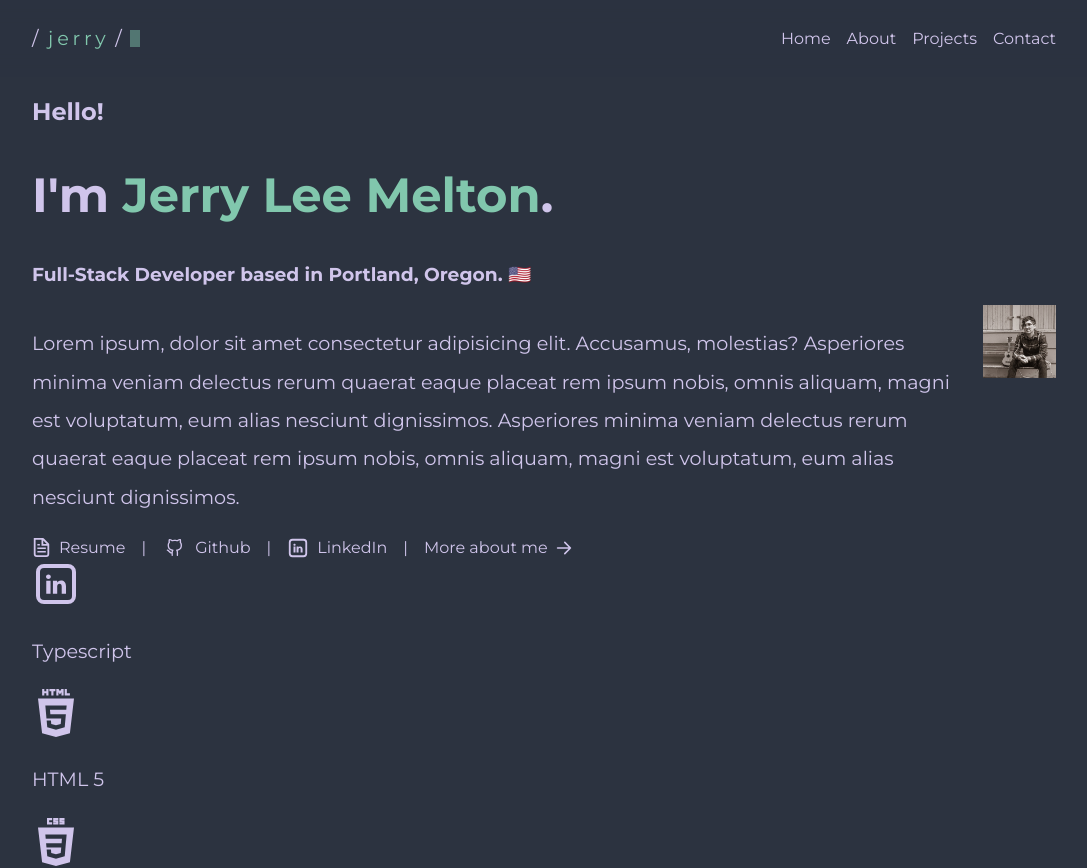
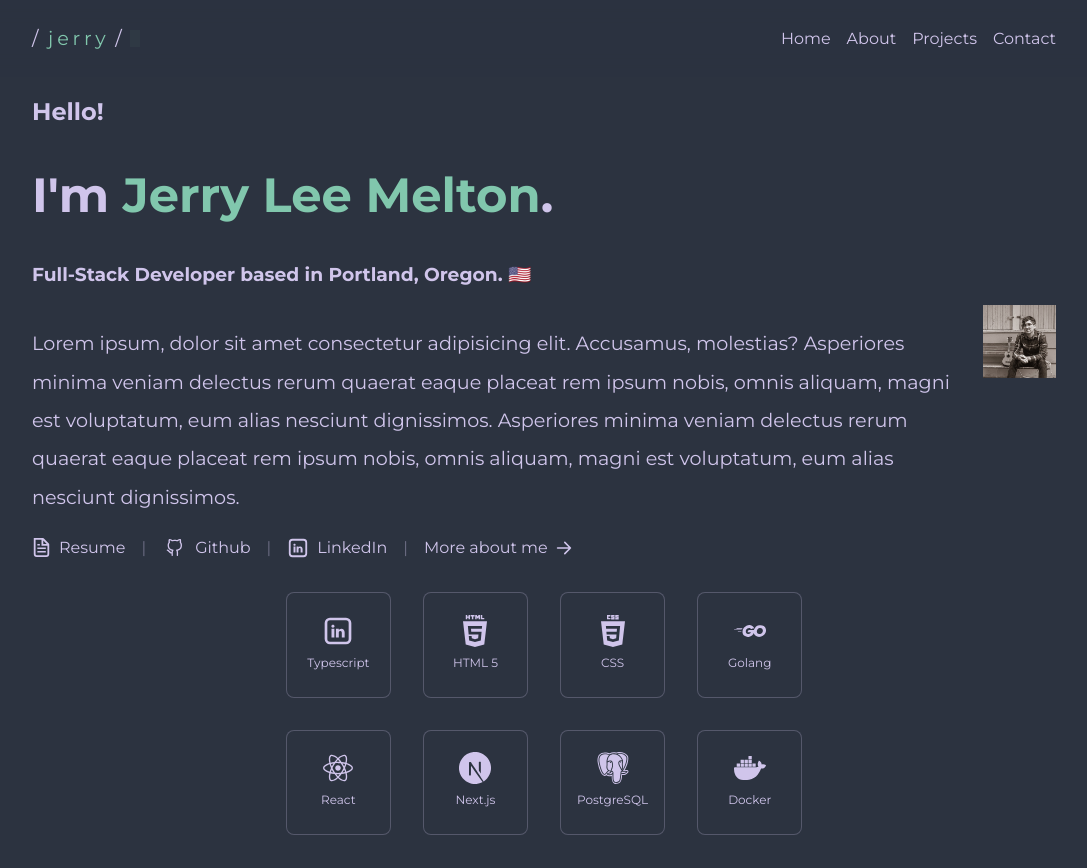
Before and after one commit to JerryLeeMelton/Trellis, a Next.js app: page / in a window 1280 px wide. Shown: the top 868 px of the page, without its empty margins (96-1183 px from the left). Built offline with nearby package versions, Linux system fonts and the light colour scheme.

Commit message:
CSS styling for SkillCard

```diff
--- a/app/page.tsx
+++ b/app/page.tsx
@@ -48,39 +48,39 @@ export default function Home() {
             <SVGIcon name="file" size={19} />
             Resume
           </a>
-          <span>|</span>
+          <span className="opacity-40">|</span>
           <a
-            href="https://github.com/jerrymelton"
+            href="https://github.com/JerryLeeMelton"
             target="_blank"
             rel="noopener noreferrer"
           >
             <SVGIcon name="github" size={25} />
             Github
           </a>
-          <span>|</span>
+          <span className="opacity-40">|</span>
           <a
-            href="https://linkedin.com/in/jerrymelton"
+            href="https://www.linkedin.com/in/jerryleemelton/"
             target="_blank"
             rel="noopener noreferrer"
           >
             <SVGIcon name="linkedin" size={22} />
             LinkedIn
           </a>
-          <span>|</span>
+          <span className="opacity-40">|</span>
           <a href="/about">
             More about me <SVGIcon name="arrowRight" size={16} />
           </a>
         </div>
       </section>
       <section className="skills-section-container">
-        <SkillsCard name="typescript" />
-        <SkillsCard name="html5" />
-        <SkillsCard name="css" />
-        <SkillsCard name="golang" />
-        <SkillsCard name="react" />
-        <SkillsCard name="nextjs" />
-        <SkillsCard name="postgresql" />
-        <SkillsCard name="docker" />
+        <SkillsCard name="typescript" size={32} />
+        <SkillsCard name="html5" size={32} />
+        <SkillsCard name="css" size={32} />
+        <SkillsCard name="golang" size={32} />
+        <SkillsCard name="react" size={32} />
+        <SkillsCard name="nextjs" size={32} />
+        <SkillsCard name="postgresql" size={32} />
+        <SkillsCard name="docker" size={32} />
       </section>
       <section className="featured-projects-section-container">
         <div>
--- a/app/styles.css
+++ b/app/styles.css
@@ -9,6 +9,7 @@ Desktop: 1025px+ */
   --background-semi-transparent: #2c3340bb;
   --background-darker: #1d222a;
   --text-main: #d0c5eb;
+  --text-main-semi-transparent: #d0c5eb40;
   --accent-main: #81c7ad;
 }
 
@@ -264,6 +265,44 @@ h1 {
   padding: 1rem;
 }
 
+/* Skills Cards ============== */
+.skills-section-container {
+  max-width: 80%;
+  margin: 2rem auto;
+  justify-content: center;
+  display: grid;
+  grid-template-columns: repeat(4, 1fr);
+  gap: 2rem;
+  cursor: default;
+}
+
+.skills-card-container {
+  display: flex;
+  flex-direction: column;
+  align-items: center;
+  justify-content: center;
+  vertical-align: middle;
+  background-color: var(--background);
+  border: 1px solid var(--text-main-semi-transparent);
+  line-height: 0;
+  border-radius: 8px;
+  padding: 1rem;
+  aspect-ratio: 1 / 1;
+}
+.skills-card-container p {
+  font-size: 0.75rem;
+  margin-top: 1rem;
+  line-height: 0;
+}
+
+.skills-card-container:hover,
+.skills-card-container:hover svg,
+.skills-card-container:hover p {
+  border-color: var(--accent-main);
+  color: var(--accent-main);
+  transition: border-color 0.2s ease;
+}
+
 /* About Page ============================== */
 .about-content-container {
   display: flex;
--- a/components/cards/SkillsCard.tsx
+++ b/components/cards/SkillsCard.tsx
@@ -3,18 +3,10 @@ import SVGIcon from "../svg/SVGIcon"
 
 interface SkillsCardProps {
   name: string
+  size: number
 }
 
-// Typescript
-// HTML 5
-// CSS
-// Golang
-// React
-// Next.js
-// PostgreSQL
-// Docker
-
-export default function SkillsCard({ name }: SkillsCardProps) {
+export default function SkillsCard({ name, size }: SkillsCardProps) {
   let displayName = ""
 
   switch (name) {
@@ -48,7 +40,7 @@ export default function SkillsCard({ name }: SkillsCardProps) {
 
   return (
     <div className="skills-card-container">
-      <SVGIcon name={name} size={48} />
+      <SVGIcon name={name} size={size} />
       <p>{displayName}</p>
     </div>
   )
```
Also changed, not shown: app/about/page.tsx (+2 -10 lines).
